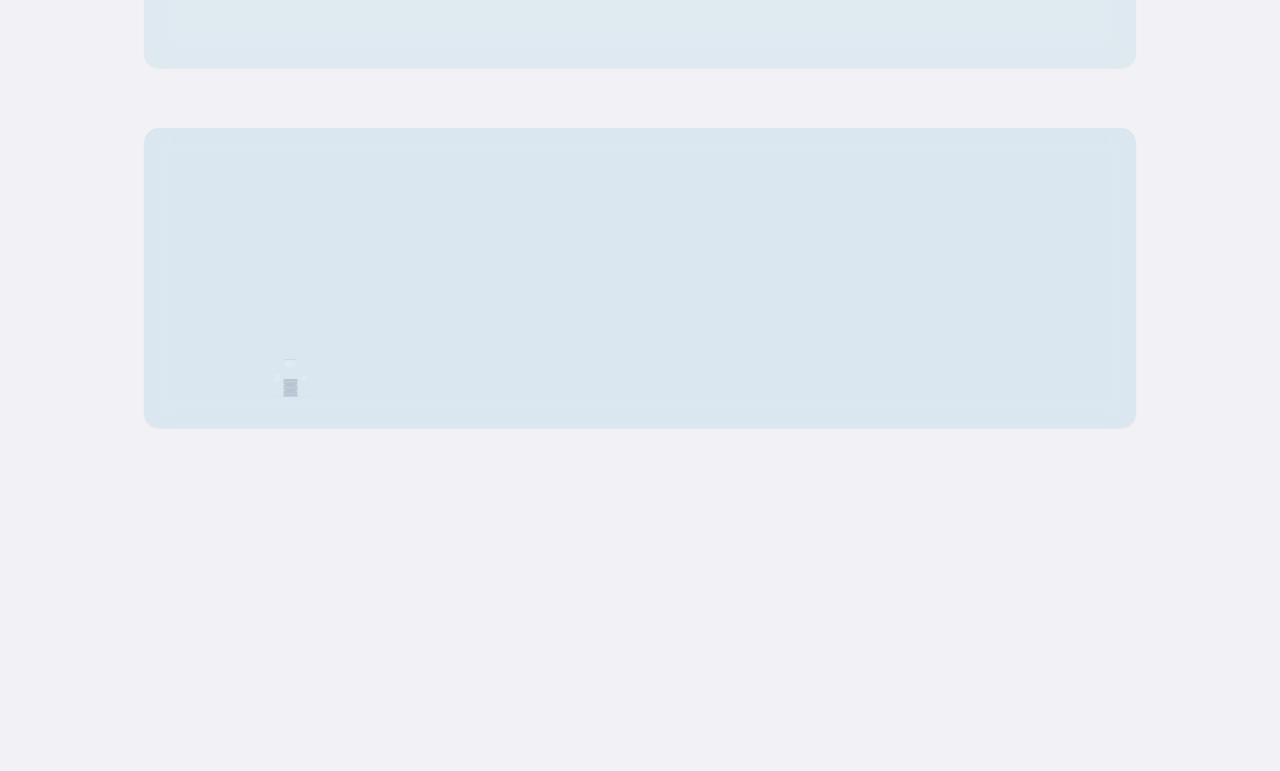
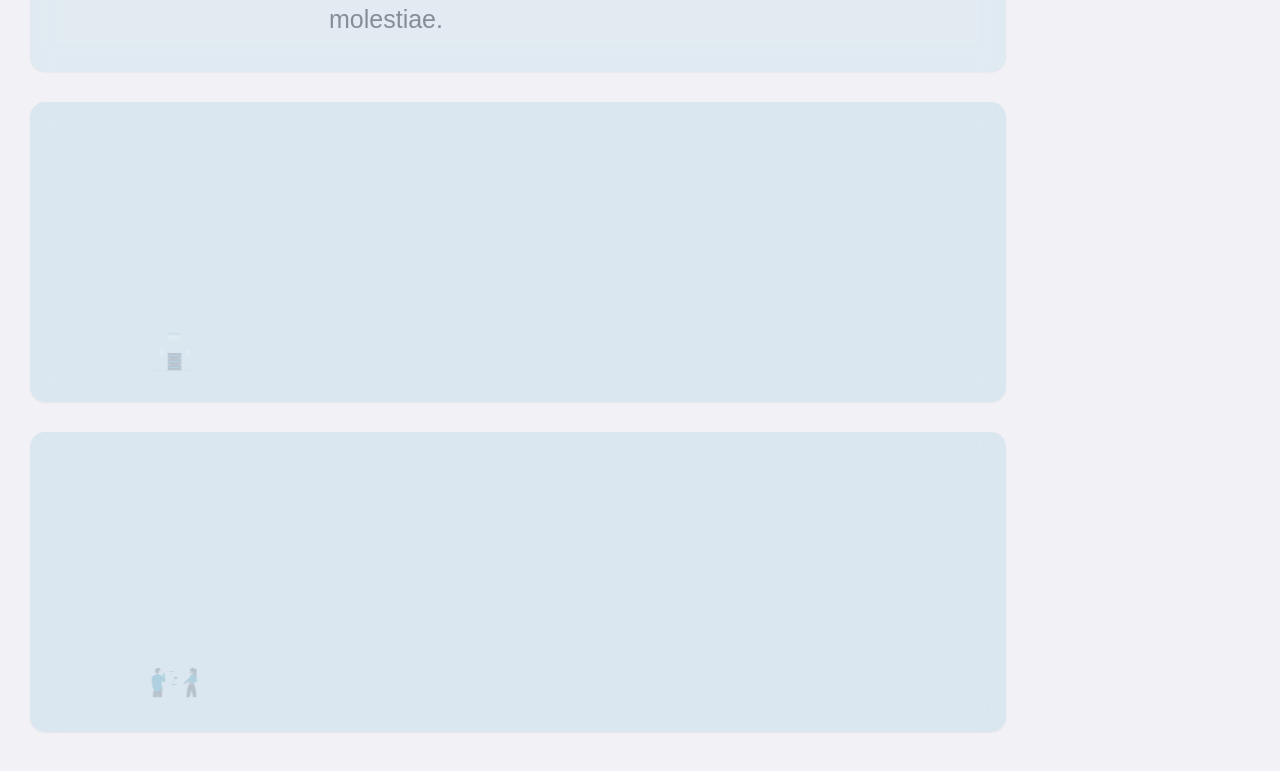
Before and after one commit to qarnayn-dev/qarnayn_portfolio, a Next.js app: page / in a window 1280 px wide. Shown: the part 853-1624 px from the top of the page. Built offline with nearby package versions, Linux system fonts and the light colour scheme.

Commit message:
UP - fix revealing page effect alignment

```diff
--- a/components/RevealingPage.tsx
+++ b/components/RevealingPage.tsx
@@ -19,7 +19,7 @@ export const RevealingPage = ({ children, className, opacityScrolling }: iReveal
   return (
     <Parallax
         opacity={opacityScrolling ?[0,2]:undefined}
-      className={`relative ${className??'w-screen h-screen'} ${zPosition}`}>
+      className={`relative w-screen ${className} ${zPosition}`}>
       <>
       {children}
       </>
@@ -29,7 +29,7 @@ export const RevealingPage = ({ children, className, opacityScrolling }: iReveal
                   if (!isInview && p > 0.1 && p<hardCap) setIsInView(true);
                   else if (isInview && p > hardCap) setIsInView(false);
               }}
-        className='w-screen absolute bottom-0 h-20 bg-gradient-to-t from-transparent shadow-end-page'></Parallax>
+        className={`w-full absolute bottom-0 right-0 h-20 bg-gradient-to-t from-transparent  ${isInview?'shadow-end-page':'shadow-none'}`}></Parallax>
     </Parallax>
   )
 }
--- a/pages/index.tsx
+++ b/pages/index.tsx
@@ -13,8 +13,11 @@ import ServerIllu from '../assets/server_cluster.svg';
 import ServerIlluDark from '../assets/server_cluster_dark.svg';
 import { CardWithGraphicContainer } from '../components/CardWithGraphic';
 import { AnimatedText } from '../components/AnimatedText';
+import { RevealingPage } from '../components/RevealingPage';
+import { Parallax } from 'react-scroll-parallax';
 
 const Home: NextPage = () => {
+  const pageConfig: string = "px-4 md:px-5 lg:px-6 py-8";
   return (
       <div className='flex flex-col'>
       <Head>
@@ -22,6 +25,7 @@ const Home: NextPage = () => {
         <link rel="icon" href="/favicon.ico" />
       </Head>
       <TopFrame>
+        <RevealingPage className={`${pageConfig}`}>
           <Intro />
           <CardWithGraphicContainer
             title={"Some title should be fine"}
@@ -41,6 +45,8 @@ const Home: NextPage = () => {
             graphic={<SolutionIllu/>}
             graphicOnDark={<SolutionIlluDark/>}
           />
+        </RevealingPage>
+      <Parallax opacity={[0,2]} className="w-screen h-screen"></Parallax>
       </TopFrame >
       {/* <ThemeTester /> */}
       {/* <div className='w-screen h-screen flex flex-col justify-center text-center dark:text-green-700 bg-primary duration-1000'> hello world</div> */}
```
Lines whose indentation alone changed are shown as unchanged.
